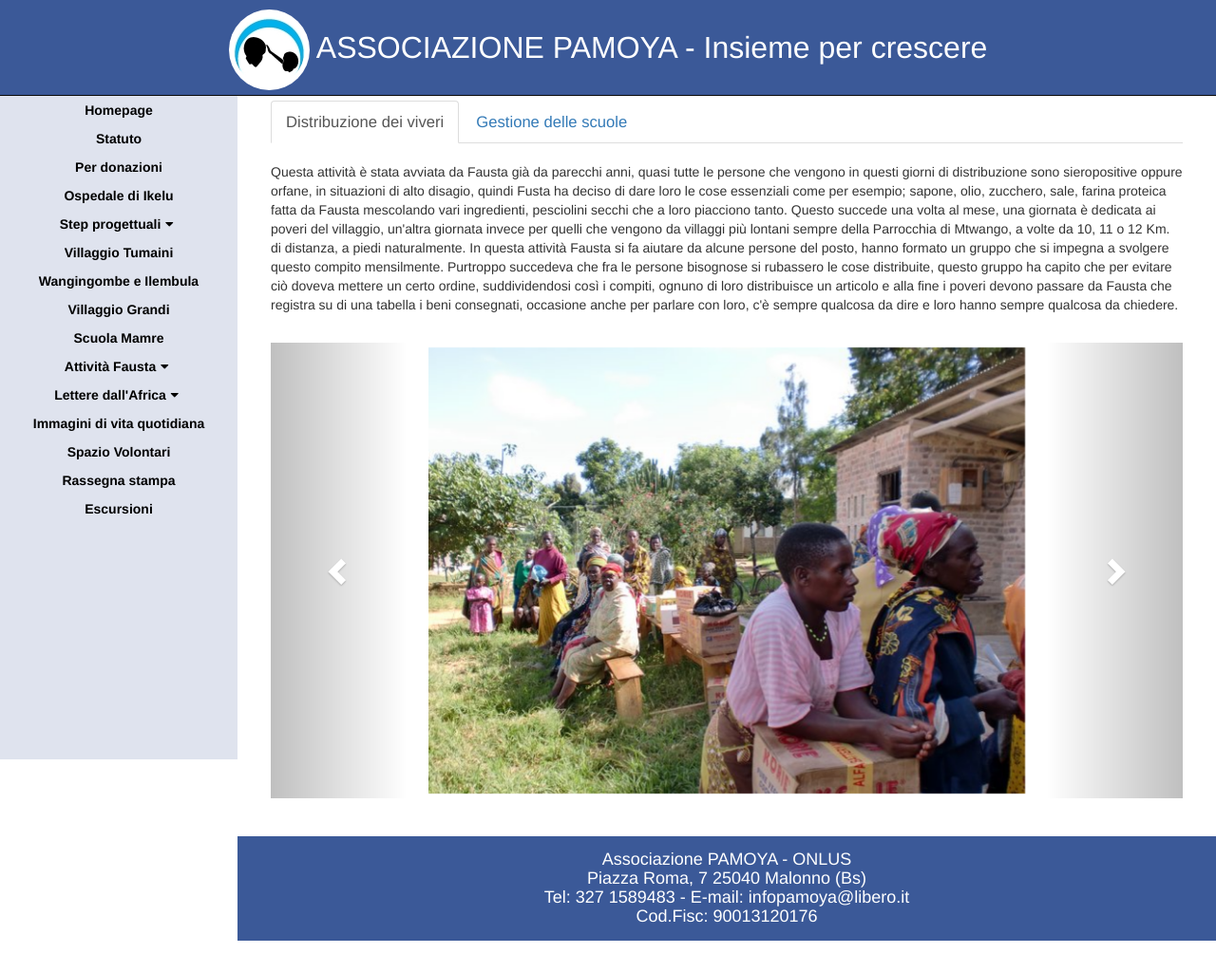
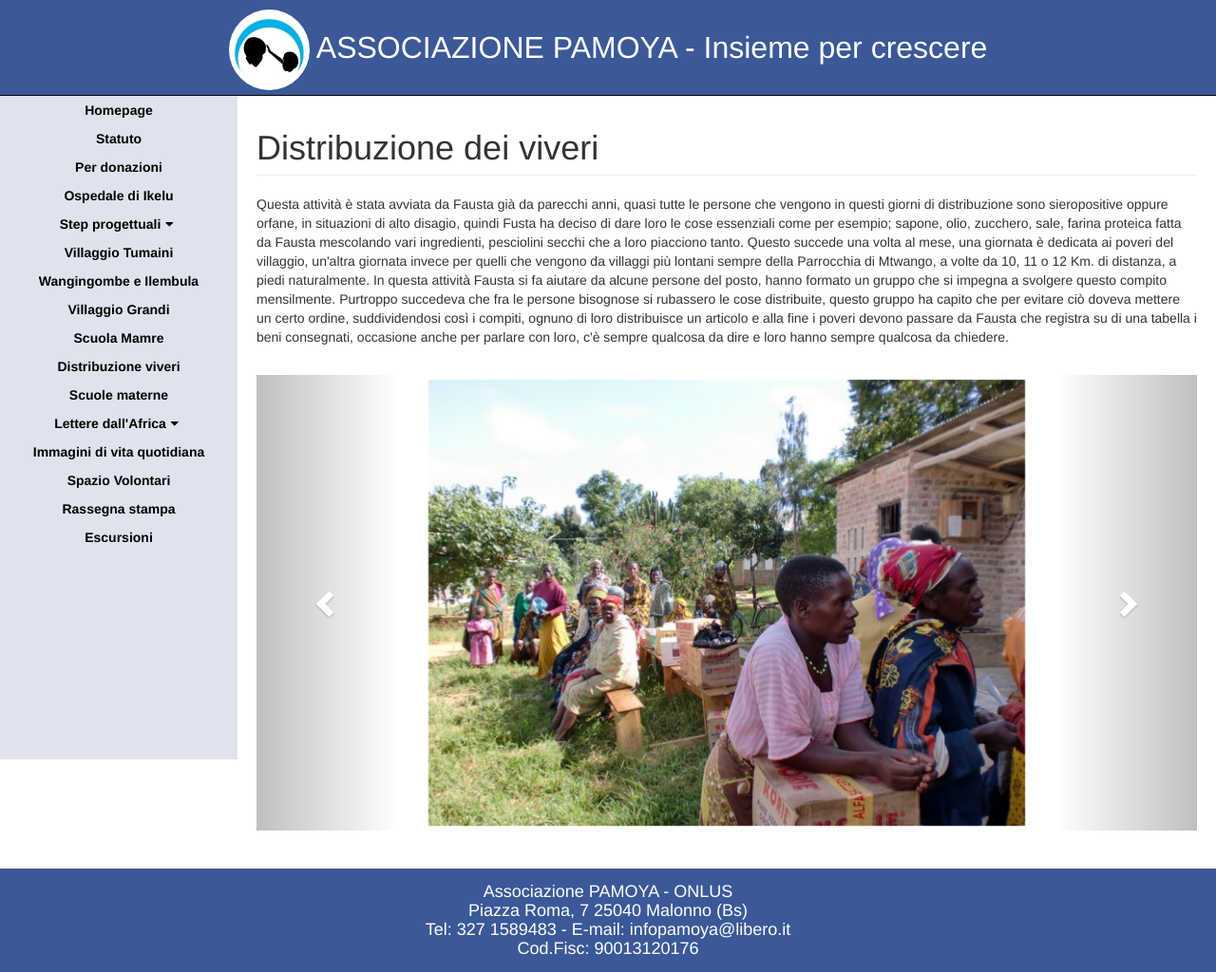
Before and after one commit to paoloventuri/Pamoya-onlus-website, a PHP site: page /distr_viveri.php in a window 1280 px wide. Shown: the whole page at 95% size. Before the commit the page ends 991 px from the top, so only its background shows below. Run offline with PHP 8.4, Linux system fonts and the light colour scheme.

Commit message:
Rivista organizzazione attività Fausta

```diff
--- a/common/menu.php
+++ b/common/menu.php
@@ -16,12 +16,8 @@
         <li><a href="wangingombe_ilembula.php" title="">Wangingombe e Ilembula</a></li>
         <li><a href="vill_grandi.php" title="">Villaggio Grandi</a></li>
         <li><a href="s_mamre.php" title="">Scuola Mamre</a></li>
-        <li><a href="javascript:;" data-toggle="collapse" data-target="#home2">Attività Fausta<i class="fa fa-fw fa-caret-down"></i></a>
-            <ul id="home2" class="collapse">
-                <li><a href="distr_viveri.php" title="">Distribuzione viveri</a></li>
-                <li><a href="gest_scuole.php" title="">Gestione scuole</a></li>
-            </ul>
-        </li>
+        <li><a href="distr_viveri.php" title="">Distribuzione viveri</a></li>
+        <li><a href="gest_scuole.php" title="">Scuole materne</a></li>
         <li><a href="javascript:;" data-toggle="collapse" data-target="#home3">Lettere dall'Africa<i class="fa fa-fw fa-caret-down"></i></a>
             <ul id="home3" class="collapse">
                 <li><a href="tarcisio.php" title="">Don Tarcisio</a></li>
--- a/distr_viveri.php
+++ b/distr_viveri.php
@@ -22,17 +22,11 @@
         </nav>
 
         <div id="page-wrapper">
-
-            <div class="container-fluid">
-                <ul class="nav nav-tabs">
-                    <li role="presentation" class="active"><a href="#">Distribuzione dei viveri</a></li>
-                    <li><a href="gest_scuole.php" title="">Gestione delle scuole</a></li>
-                </ul>
                 <!-- Page Heading -->
                 <div class="row">
                     <div class="col-lg-12">
+                        <h1 class="page-header">Distribuzione dei viveri</h1>
                         <p>
-                            <br>
                             Questa attività è stata avviata da Fausta già da parecchi anni, quasi tutte le persone che vengono in questi giorni di distribuzione sono sieropositive oppure orfane, in situazioni di alto disagio, quindi Fusta ha deciso di dare loro le cose essenziali come per esempio; sapone, olio, zucchero, sale, farina proteica fatta da Fausta mescolando vari ingredienti, pesciolini secchi che a loro piacciono tanto. Questo succede una volta al mese, una giornata è dedicata ai poveri del villaggio, un'altra giornata invece per quelli che vengono da villaggi più lontani sempre della Parrocchia di Mtwango, a volte da 10, 11 o 12 Km. di distanza, a piedi naturalmente. In questa attività Fausta si fa aiutare da alcune persone del posto, hanno formato un gruppo che si impegna a svolgere questo compito mensilmente. Purtroppo succedeva che fra le persone bisognose si rubassero le cose distribuite, questo gruppo ha capito che per evitare ciò doveva mettere un certo ordine, suddividendosi così i compiti, ognuno di loro distribuisce un articolo e alla fine i poveri devono passare da Fausta che registra su di una tabella i beni consegnati, occasione anche per parlare con loro, c'è sempre qualcosa da dire e loro hanno sempre qualcosa da chiedere.
                         </p>
                         <br>
```
